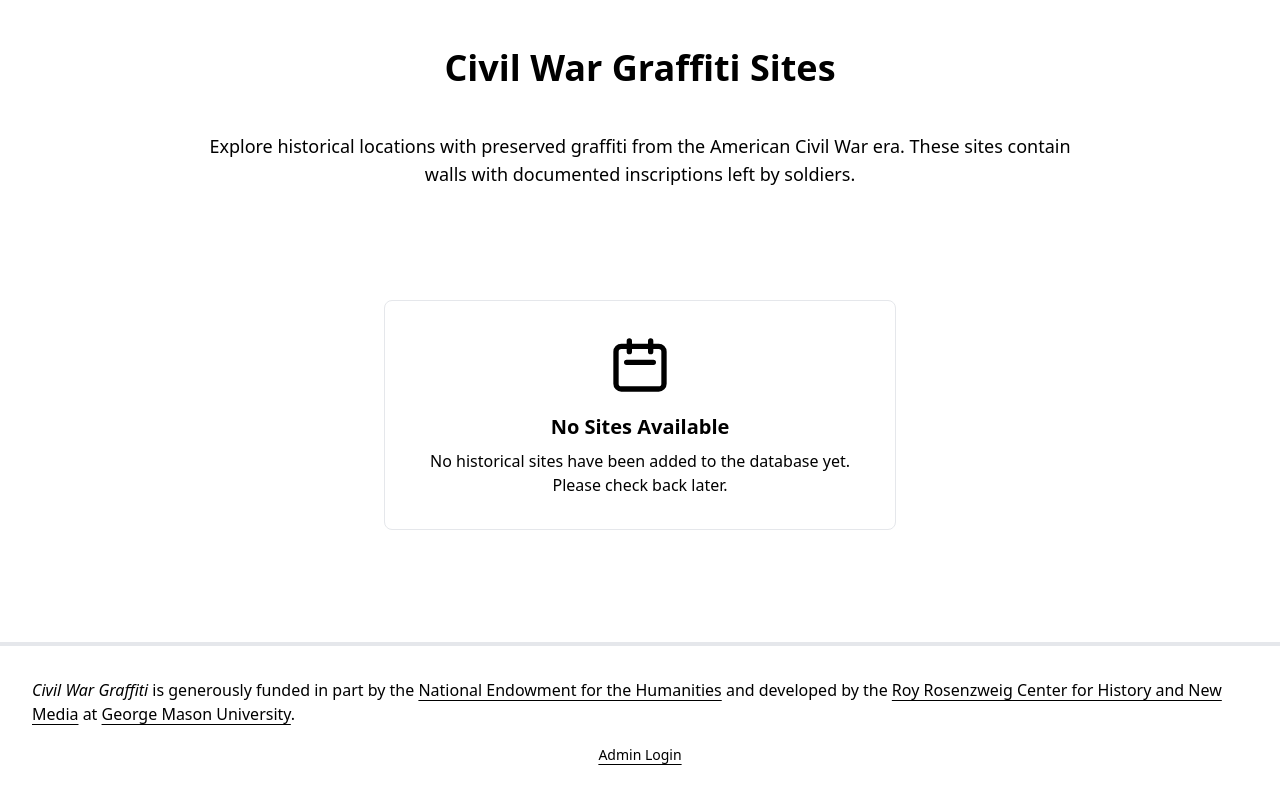
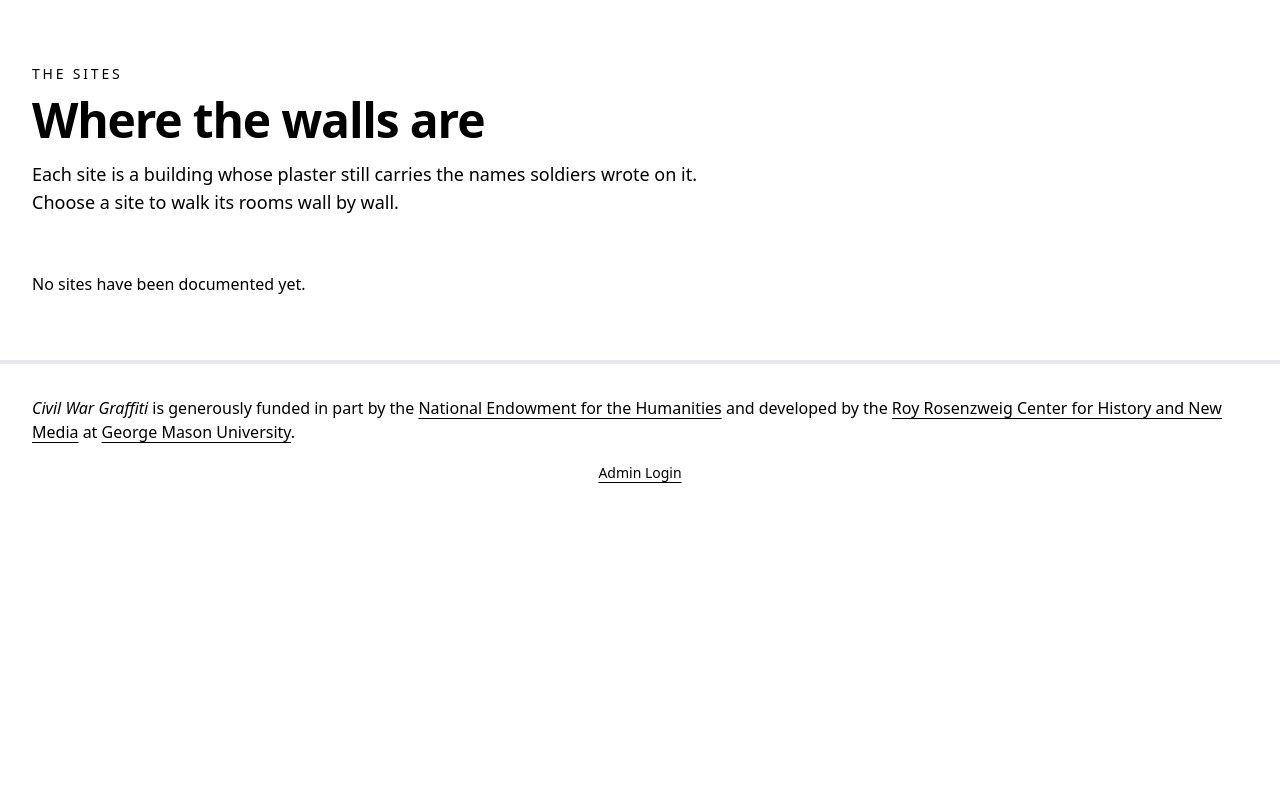
Before and after one commit to chnm/graffitihouse, a Django app: page /graffiti/ in a window 1280 px wide. Shown: the part 65-863 px from the top of the page. After the commit the page ends 548 px from the top, so only its background shows below. Run offline with Django 4.2, Linux system fonts and the light colour scheme; data that the repository does not hold is empty; parts of the project's set-up code (start-up, migrations or seed data) failed here and were passed over; some libraries are stand-ins or nearby versions.

Commit message:
feat(graffiti): add a site page and turn the graffiti index into a site index
The index listed every wall inside each site card, so sites with many
walls ran a screen tall next to empty neighbors. It now shows one card
per documented site with wall and graffiti counts, and lists sites
without walls in a muted "documentation in progress" section.

A new site page carries the site's description and its walls grouped
by room, with a room jump list when there is more than one. The wall
page's back link now returns to its site. Site and GraffitiWall
get_absolute_url pointed at a URL name that never existed; they now
resolve to the site and wall pages.

Co-Authored-By: Claude Fable 5.1 <noreply@anthropic.com>

```diff
--- a/graffiti/models.py
+++ b/graffiti/models.py
@@ -97,7 +97,7 @@ class Site(models.Model):
         return self.name
 
     def get_absolute_url(self):
-        return reverse("detail", kwargs={"site_id": self.id})
+        return reverse("graffiti:site_detail", kwargs={"site_id": self.id})
 
 
 # Graffiti is a specific wall from a site.
@@ -151,7 +151,7 @@ class GraffitiWall(models.Model):
     )
 
     def get_absolute_url(self):
-        return reverse("detail", kwargs={"graffiti_id": self.id})
+        return reverse("graffiti:overall_image", kwargs={"wall_id": self.id})
 
     def description_as_markdown(self):
         return mark_safe(self.description)
--- a/graffiti/urls.py
+++ b/graffiti/urls.py
@@ -1,12 +1,18 @@
 # urls.py
 from django.urls import path
 
-from .views import derived_image_detail_view, list_walls_view, overall_image_view
+from .views import (
+    derived_image_detail_view,
+    list_walls_view,
+    overall_image_view,
+    site_detail_view,
+)
 
 app_name = "graffiti"
 
 urlpatterns = [
     path("", list_walls_view, name="walls_list"),
+    path("site/<int:site_id>/", site_detail_view, name="site_detail"),
     path("wall/<int:wall_id>/", overall_image_view, name="overall_image"),
     path(
         "derived-image/<int:image_id>/",
--- a/graffiti/views.py
+++ b/graffiti/views.py
@@ -1,5 +1,6 @@
 import json
 
+from django.db.models import Count
 from django.shortcuts import get_object_or_404, render
 from django.urls import reverse
 
@@ -7,10 +8,26 @@ from .models import GraffitiPhoto, GraffitiWall, Site
 
 
 def list_walls_view(request):
-    """View to list all sites and their walls"""
-    sites = Site.objects.all().prefetch_related("graffitiwall_set")
-    context = {"sites": sites}
+    """Index of sites with wall and graffiti counts."""
+    sites = Site.objects.select_related("location").annotate(
+        wall_count=Count("graffitiwall", distinct=True),
+        photo_count=Count("graffitiwall__graffitiphoto", distinct=True),
+    )
+    context = {
+        "sites": [s for s in sites if s.wall_count],
+        "pending_sites": [s for s in sites if not s.wall_count],
+    }
     return render(request, "graffiti/walls_list.html", context)
+
+
+def site_detail_view(request, site_id):
+    """One site: its description, then every wall grouped by room."""
+    site = get_object_or_404(Site.objects.select_related("location"), id=site_id)
+    walls = (
+        site.graffitiwall_set.annotate(photo_count=Count("graffitiphoto"))
+        .order_by("room", "spatial_position", "name")
+    )
+    return render(request, "graffiti/site_detail.html", {"site": site, "walls": walls})
 
 
 def overall_image_view(request, wall_id):
--- a/templates/graffiti/wall_overview.html
+++ b/templates/graffiti/wall_overview.html
@@ -79,11 +79,11 @@
   <div id="app" class="bg-cwg-white pt-12 pb-16">
     <div class="container mx-auto px-4">
       <div class="mb-8">
-        <a href="{% url 'graffiti:walls_list' %}" class="inline-flex items-center text-cwg-blue hover:text-cwg-blue-dark transition-colors">
+        <a href="{% url 'graffiti:site_detail' site_id=wall.site_id_id %}" class="inline-flex items-center text-cwg-blue hover:text-cwg-blue-dark transition-colors">
           <svg xmlns="http://www.w3.org/2000/svg" class="h-5 w-5 mr-1" fill="none" viewBox="0 0 24 24" stroke="currentColor">
             <path stroke-linecap="round" stroke-linejoin="round" stroke-width="2" d="M10 19l-7-7m0 0l7-7m-7 7h18" />
           </svg>
-          Back to All Sites
+          Back to {{ wall.site_id.name }}
         </a>
       </div>
 
--- a/templates/graffiti/walls_list.html
+++ b/templates/graffiti/walls_list.html
@@ -1,143 +1,59 @@
 {% extends "base.html" %}
-{% load static %}
 
-{% block title %}Graffiti Sites & Walls{% endblock %}
-
-{% block extra_head %}
-  <style>
-    .site-card {
-      transition: transform 0.3s, box-shadow 0.3s;
-    }
-
-    .site-card:hover {
-      transform: translateY(-5px);
-      box-shadow: 0 10px 25px -5px rgba(0, 0, 0, 0.1), 0 10px 10px -5px rgba(0, 0, 0, 0.04);
-    }
-
-    .wall-item {
-      transition: all 0.2s ease-in-out;
-    }
-
-    .wall-item:hover {
-      background-color: rgba(37, 110, 255, 0.05); /* cwg-blue with opacity */
-    }
-  </style>
-{% endblock %}
+{% block title %}Graffiti Sites{% endblock %}
 
 {% block content %}
-  <div class="bg-cwg-white">
-    <div class="container mx-auto px-4 py-12">
-            <!-- Header Section -->
-      <div class="max-w-4xl mx-auto text-center mb-12">
-        <h1 class="text-4xl font-bold text-cwg-black mb-4">Civil War Graffiti Sites</h1>
-        <div class="w-20 h-1 bg-cwg-blue mx-auto mb-6"></div>
-        <p class="text-lg text-cwg-black text-opacity-80">
-          Explore historical locations with preserved graffiti from the American Civil War era.
-          These sites contain walls with documented inscriptions left by soldiers.
+  <div class="bg-cwg-paper">
+    <div class="max-w-7xl mx-auto px-4 sm:px-6 lg:px-8 py-16">
+      <header class="max-w-2xl mb-14">
+        <p class="mb-3 text-sm uppercase tracking-[0.2em] text-cwg-brass-dark">The sites</p>
+        <h1 class="text-4xl sm:text-5xl font-bold tracking-tight text-cwg-ink-dark mb-4">Where the walls are</h1>
+        <p class="text-lg text-cwg-ink-light">
+          Each site is a building whose plaster still carries the names soldiers wrote on it.
+          Choose a site to walk its rooms wall by wall.
         </p>
+      </header>
+
+      <div class="grid grid-cols-1 md:grid-cols-2 gap-x-8 gap-y-12">
+        {% for site in sites %}
+          <a href="{% url 'graffiti:site_detail' site_id=site.id %}" class="group block">
+            <div class="aspect-[3/2] overflow-hidden bg-cwg-ink border border-cwg-paper-dark">
+              {% if site.image %}
+                <img src="{{ site.image.url }}" alt="{{ site.name }}" class="h-full w-full object-cover transition-transform duration-500 group-hover:scale-[1.03]" loading="lazy">
+              {% endif %}
+            </div>
+            <div class="pt-4">
+              {% if site.location %}
+                <p class="text-sm uppercase tracking-widest text-cwg-brass-dark">{{ site.location.city|default:site.location.place }}{% if site.location.state %}, {{ site.location.state }}{% endif %}</p>
+              {% endif %}
+              <h2 class="mt-1 text-2xl font-bold text-cwg-ink-dark group-hover:text-cwg-brick transition-colors">{{ site.name }}</h2>
+              {% if site.description %}
+                <p class="mt-2 text-cwg-ink-light">{{ site.description|truncatewords:28 }}</p>
+              {% endif %}
+              <p class="mt-3 text-sm text-cwg-ink/70">
+                {{ site.wall_count }} wall{{ site.wall_count|pluralize }} &middot; {{ site.photo_count }} graffiti
+              </p>
+            </div>
+          </a>
+        {% empty %}
+          <p class="text-cwg-ink/70">No sites have been documented yet.</p>
+        {% endfor %}
       </div>
 
-      {% if sites %}
-        <div class="grid grid-cols-1 md:grid-cols-2 lg:grid-cols-3 gap-8">
-          {% for site in sites %}
-            <div class="site-card card-cwg">
-              <div class="relative h-48 overflow-hidden">
-                {% if site.image %}
-                  <img src="{{ site.image.url }}" alt="{{ site.name }}" class="w-full h-full object-cover">
-                {% else %}
-                  <div class="w-full h-full bg-gradient-to-r from-cwg-blue-light to-cwg-blue flex items-center justify-center">
-                    <span class="text-cwg-white text-2xl font-bold">{{ site.name }}</span>
-                  </div>
+      {% if pending_sites %}
+        <section class="mt-20 border-t border-cwg-paper-dark pt-8">
+          <h2 class="text-sm uppercase tracking-[0.2em] text-cwg-brass-dark mb-4">Documentation in progress</h2>
+          <ul class="divide-y divide-cwg-paper-dark">
+            {% for site in pending_sites %}
+              <li class="py-3 flex flex-wrap items-baseline gap-x-4">
+                <span class="font-semibold text-cwg-ink">{{ site.name }}</span>
+                {% if site.location %}
+                  <span class="text-sm text-cwg-ink/60">{{ site.location.city|default:site.location.place }}{% if site.location.state %}, {{ site.location.state }}{% endif %}</span>
                 {% endif %}
-                <div class="absolute top-0 left-0 right-0 p-3">
-                  <span class="inline-block bg-cwg-black bg-opacity-80 text-cwg-white text-xs px-2 py-1 rounded uppercase tracking-wider">
-                    Historical Site
-                  </span>
-                </div>
-              </div>
-
-              <div class="p-6">
-                <h2 class="text-2xl font-semibold text-cwg-black mb-4">{{ site.name }}</h2>
-
-                {% if site.description %}
-                  <p class="text-cwg-black text-opacity-80 mb-4">{{ site.description|truncatewords:30 }}</p>
-                {% endif %}
-
-                {% if site.location %}
-                  <div class="flex items-start mb-4">
-                    <svg xmlns="http://www.w3.org/2000/svg" class="h-5 w-5 text-cwg-red mr-2 mt-0.5" fill="none" viewBox="0 0 24 24" stroke="currentColor">
-                      <path stroke-linecap="round" stroke-linejoin="round" stroke-width="2" d="M17.657 16.657L13.414 20.9a1.998 1.998 0 01-2.827 0l-4.244-4.243a8 8 0 1111.314 0z" />
-                      <path stroke-linecap="round" stroke-linejoin="round" stroke-width="2" d="M15 11a3 3 0 11-6 0 3 3 0 016 0z" />
-                    </svg>
-                    <div>
-                      <span class="font-semibold text-cwg-black">Location:</span>
-                      <span class="text-cwg-black text-opacity-80">
-                        {{ site.location.place }}{% if site.location.city %}, {{ site.location.city }}{% endif %}{% if site.location.state %}, {{ site.location.state }}{% endif %}
-                      </span>
-                    </div>
-                  </div>
-                {% endif %}
-
-                <div class="mt-6">
-                  <div class="flex items-center mb-3">
-                    <h3 class="text-lg font-semibold text-cwg-black mr-3">Documented Walls</h3>
-                    {% with walls_count=site.graffitiwall_set.all|length %}
-                      <span class="badge-cwg-blue">{{ walls_count }} wall{% if walls_count != 1 %}s{% endif %}</span>
-                    {% endwith %}
-                  </div>
-
-                  {% if site.graffitiwall_set.all %}
-                    <ul class="divide-y divide-cwg-black divide-opacity-10 border border-cwg-black border-opacity-10 rounded-lg overflow-hidden">
-                      {% for wall in site.graffitiwall_set.all %}
-                        <li class="wall-item">
-                          <a href="{% url 'graffiti:overall_image' wall_id=wall.id %}"
-                             class="flex items-center space-x-3 p-3 group">
-                            {% if wall.image %}
-                              <div class="flex-shrink-0 w-16 h-16 overflow-hidden rounded">
-                                <img src="{{ wall.image.url }}" alt="{{ wall.name }}"
-                                     class="w-full h-full object-cover transform group-hover:scale-105 transition duration-300">
-                              </div>
-                            {% else %}
-                              <div class="flex-shrink-0 w-16 h-16 bg-cwg-green bg-opacity-20 rounded flex items-center justify-center">
-                                <svg xmlns="http://www.w3.org/2000/svg" class="h-8 w-8 text-cwg-green" fill="none" viewBox="0 0 24 24" stroke="currentColor">
-                                  <path stroke-linecap="round" stroke-linejoin="round" stroke-width="2" d="M3 7v10a2 2 0 002 2h14a2 2 0 002-2V9a2 2 0 00-2-2h-6l-2-2H5a2 2 0 00-2 2z" />
-                                </svg>
-                              </div>
-                            {% endif %}
-                            <div class="flex-grow">
-                              <span class="text-cwg-blue group-hover:text-cwg-blue-dark font-medium">{{ wall.name }}</span>
-                              <p class="text-sm text-cwg-black text-opacity-60">Room: {{ wall.room }} | Position: {{ wall.spatial_position }}</p>
-                            </div>
-                            <svg xmlns="http://www.w3.org/2000/svg" class="h-5 w-5 text-cwg-black text-opacity-40 group-hover:text-cwg-blue" fill="none" viewBox="0 0 24 24" stroke="currentColor">
-                              <path stroke-linecap="round" stroke-linejoin="round" stroke-width="2" d="M9 5l7 7-7 7" />
-                            </svg>
-                          </a>
-                        </li>
-                      {% endfor %}
-                    </ul>
-                  {% else %}
-                    <div class="text-center py-8 bg-cwg-black bg-opacity-5 rounded-lg border border-cwg-black border-opacity-10">
-                      <svg xmlns="http://www.w3.org/2000/svg" class="h-12 w-12 text-cwg-black text-opacity-30 mx-auto mb-3" fill="none" viewBox="0 0 24 24" stroke="currentColor">
-                        <path stroke-linecap="round" stroke-linejoin="round" stroke-width="2" d="M20 7l-8-4-8 4m16 0l-8 4m8-4v10l-8 4m0-10L4 7m8 4v10M4 7v10l8 4" />
-                      </svg>
-                      <p class="text-cwg-black text-opacity-60 italic">No walls have been added to this site yet.</p>
-                    </div>
-                  {% endif %}
-                </div>
-              </div>
-            </div>
-          {% endfor %}
-        </div>
-      {% else %}
-        <div class="text-center py-16">
-          <div class="bg-cwg-black bg-opacity-5 max-w-lg mx-auto rounded-lg p-8 border border-cwg-black border-opacity-10">
-            <svg xmlns="http://www.w3.org/2000/svg" class="h-16 w-16 text-cwg-black text-opacity-30 mx-auto mb-4" fill="none" viewBox="0 0 24 24" stroke="currentColor">
-              <path stroke-linecap="round" stroke-linejoin="round" stroke-width="2" d="M8 7V3m8 4V3m-9 8h10M5 21h14a2 2 0 002-2V7a2 2 0 00-2-2H5a2 2 0 00-2 2v12a2 2 0 002 2z" />
-            </svg>
-            <h3 class="text-xl font-semibold text-cwg-black mb-2">No Sites Available</h3>
-            <p class="text-cwg-black text-opacity-70">No historical sites have been added to the database yet. Please check back later.</p>
-          </div>
-        </div>
+              </li>
+            {% endfor %}
+          </ul>
+        </section>
       {% endif %}
     </div>
   </div>
```
Also changed, not shown: templates/graffiti/site_detail.html (added, +64 -0 lines), tests/test_site_pages.py (added, +46 -0 lines).
